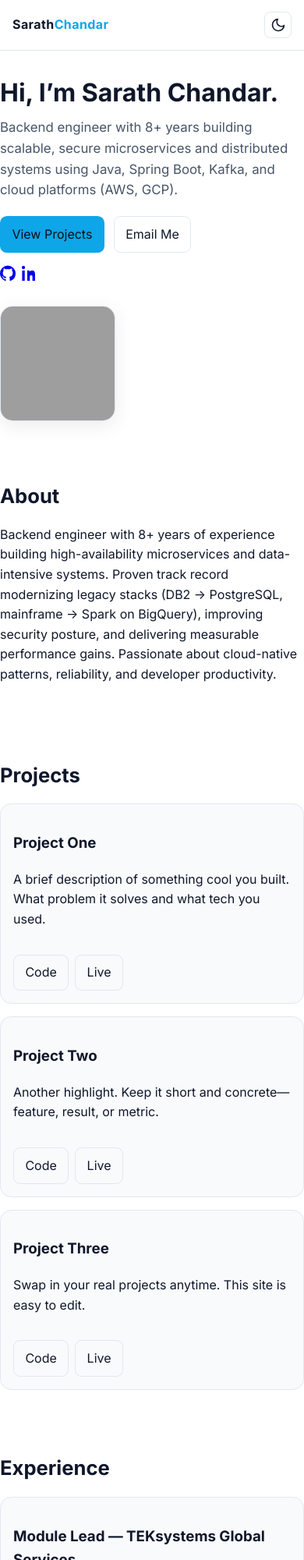
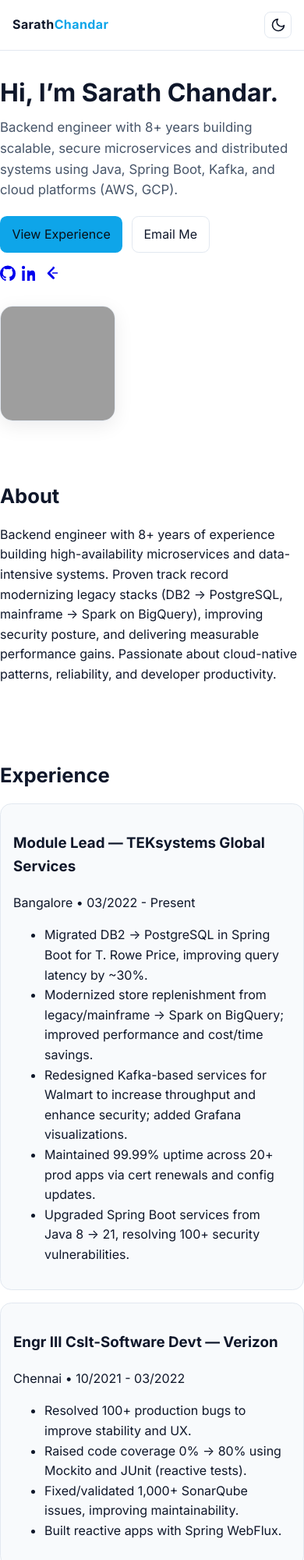
Before and after one commit to saratht11/saratht11.github.io, a plain HTML site: page index.html in a window 390 px wide. Shown: the top 2000 px of the page at 78% size. Drawn offline with Linux system fonts and the light colour scheme; grey boxes are pictures that could not be loaded.

Commit message:
chore(site): remove Projects, add phone/email/LinkedIn/LeetCode to contact and hero

```diff
--- a/index.html
+++ b/index.html
@@ -34,7 +34,6 @@
         </button>
         <ul class="nav-links">
           <li><a href="#about">About</a></li>
-          <li><a href="#projects">Projects</a></li>
           <li><a href="#skills">Skills</a></li>
           <li><a href="#contact">Contact</a></li>
           <li>
@@ -56,7 +55,7 @@
               Backend engineer with 8+ years building scalable, secure microservices and distributed systems using Java, Spring Boot, Kafka, and cloud platforms (AWS, GCP).
             </p>
             <div class="hero-cta">
-              <a class="btn btn-primary" href="#projects">View Projects</a>
+              <a class="btn btn-primary" href="#experience">View Experience</a>
               <a class="btn" href="mailto:sarathtchander@gmail.com" aria-label="Send me an email">Email Me</a>
             </div>
             <div class="social">
@@ -66,6 +65,10 @@
               <!-- LinkedIn -->
               <a href="https://linkedin.com/in/sarath11" target="_blank" rel="noopener" aria-label="LinkedIn">
                 <svg class="icon" viewBox="0 0 24 24" aria-hidden="true"><path fill="currentColor" d="M4.98 3.5C4.98 4.88 3.86 6 2.5 6S0 4.88 0 3.5 1.12 1 2.5 1 4.98 2.12 4.98 3.5zM.5 8h4V24h-4V8zm7.5 0h3.8v2.2h.05c.53-1 1.82-2.2 3.75-2.2 4 0 4.74 2.6 4.74 6V24h-4v-5.6c0-1.34-.03-3.06-1.86-3.06-1.86 0-2.15 1.45-2.15 2.96V24h-4V8z"/></svg>
+              </a>
+              <!-- LeetCode -->
+              <a href="https://leetcode.com/u/user7678Vr/" target="_blank" rel="noopener" aria-label="LeetCode">
+                <svg class="icon" viewBox="0 0 24 24" aria-hidden="true"><path fill="currentColor" d="M13.86 2.54a1.5 1.5 0 0 1 2.12 0l.48.48a1.5 1.5 0 0 1 0 2.12l-6.7 6.7 6.7 6.7a1.5 1.5 0 0 1 0 2.12l-.48.48a1.5 1.5 0 0 1-2.12 0l-7.76-7.76a1.5 1.5 0 0 1 0-2.12l7.76-7.76zM21 13a1 1 0 1 0 0-2h-7a1 1 0 1 0 0 2h7z"/></svg>
               </a>
             </div>
           </div>
@@ -83,42 +86,7 @@
         </p>
       </section>
 
-      <!-- Projects -->
-      <section id="projects" class="section container">
-        <h2>Projects</h2>
-        <div class="grid projects">
-          <article class="card">
-            <div class="card-body">
-              <h3>Project One</h3>
-              <p>A brief description of something cool you built. What problem it solves and what tech you used.</p>
-            </div>
-            <div class="card-actions">
-              <a class="btn" href="https://github.com/saratht11" target="_blank" rel="noopener">Code</a>
-              <a class="btn" href="#" target="_blank" rel="noopener">Live</a>
-            </div>
-          </article>
-          <article class="card">
-            <div class="card-body">
-              <h3>Project Two</h3>
-              <p>Another highlight. Keep it short and concrete—feature, result, or metric.</p>
-            </div>
-            <div class="card-actions">
-              <a class="btn" href="https://github.com/saratht11" target="_blank" rel="noopener">Code</a>
-              <a class="btn" href="#" target="_blank" rel="noopener">Live</a>
-            </div>
-          </article>
-          <article class="card">
-            <div class="card-body">
-              <h3>Project Three</h3>
-              <p>Swap in your real projects anytime. This site is easy to edit.</p>
-            </div>
-            <div class="card-actions">
-              <a class="btn" href="https://github.com/saratht11" target="_blank" rel="noopener">Code</a>
-              <a class="btn" href="#" target="_blank" rel="noopener">Live</a>
-            </div>
-          </article>
-        </div>
-      </section>
+
 
       <!-- Experience -->
       <section id="experience" class="section container">
@@ -221,11 +189,19 @@
           Want to collaborate or just say hi? Reach me via
           <a href="mailto:hello@sarath.dev">email</a> or DM on
           <a href="https://github.com/saratht11" target="_blank" rel="noopener">GitHub</a>.
+        <p>
+          Reach me at <a href="tel:+919962337681">+91-9962337681</a> or <a href="mailto:sarathtchander@gmail.com">sarathtchander@gmail.com</a>.
+          Connect on <a href="https://linkedin.com/in/sarath11" target="_blank" rel="noopener">LinkedIn</a>,
+          <a href="https://github.com/saratht11" target="_blank" rel="noopener">GitHub</a>, and
+          <a href="https://leetcode.com/u/user7678Vr/" target="_blank" rel="noopener">LeetCode</a>.
         </p>
-        <div class="cta-row">
-          <a class="btn btn-primary" href="./SarathChandarResume%20(4).pdf" target="_blank" rel="noopener">Download Resume</a>
-          <a class="btn" href="mailto:sarathtchander@gmail.com">Get in touch</a>
-        </div>
+        <ul class="chips" aria-label="Contact methods">
+          <li><a href="tel:+919962337681">📞 +91-9962337681</a></li>
+          <li><a href="mailto:sarathtchander@gmail.com">✉️ sarathtchander@gmail.com</a></li>
+          <li><a href="https://linkedin.com/in/sarath11" target="_blank" rel="noopener">in/sarath11</a></li>
+          <li><a href="https://github.com/saratht11" target="_blank" rel="noopener">github.com/saratht11</a></li>
+          <li><a href="https://leetcode.com/u/user7678Vr/" target="_blank" rel="noopener">leetcode.com/u/user7678Vr</a></li>
+        </ul>
       </section>
     </main>
 
```
